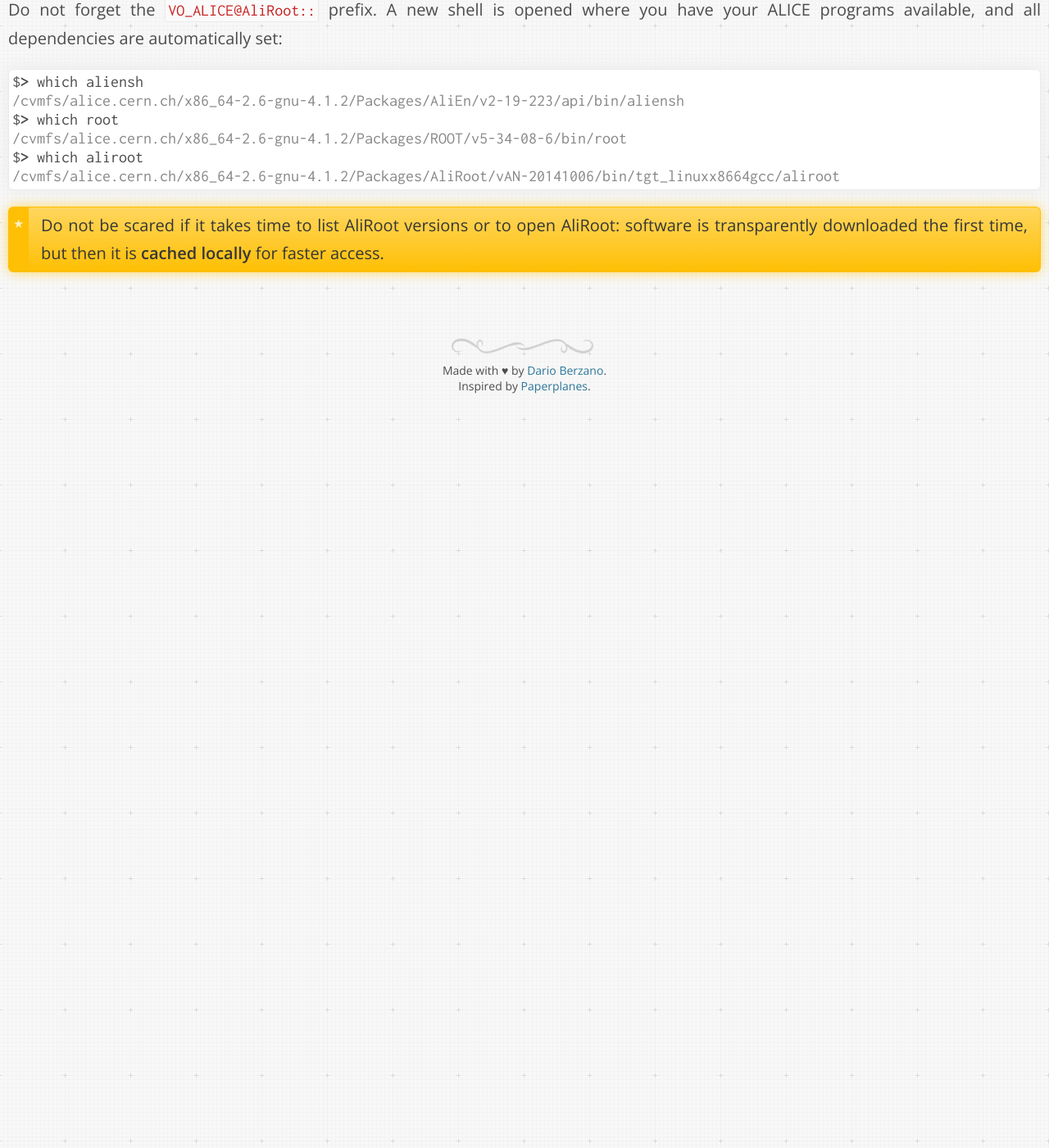
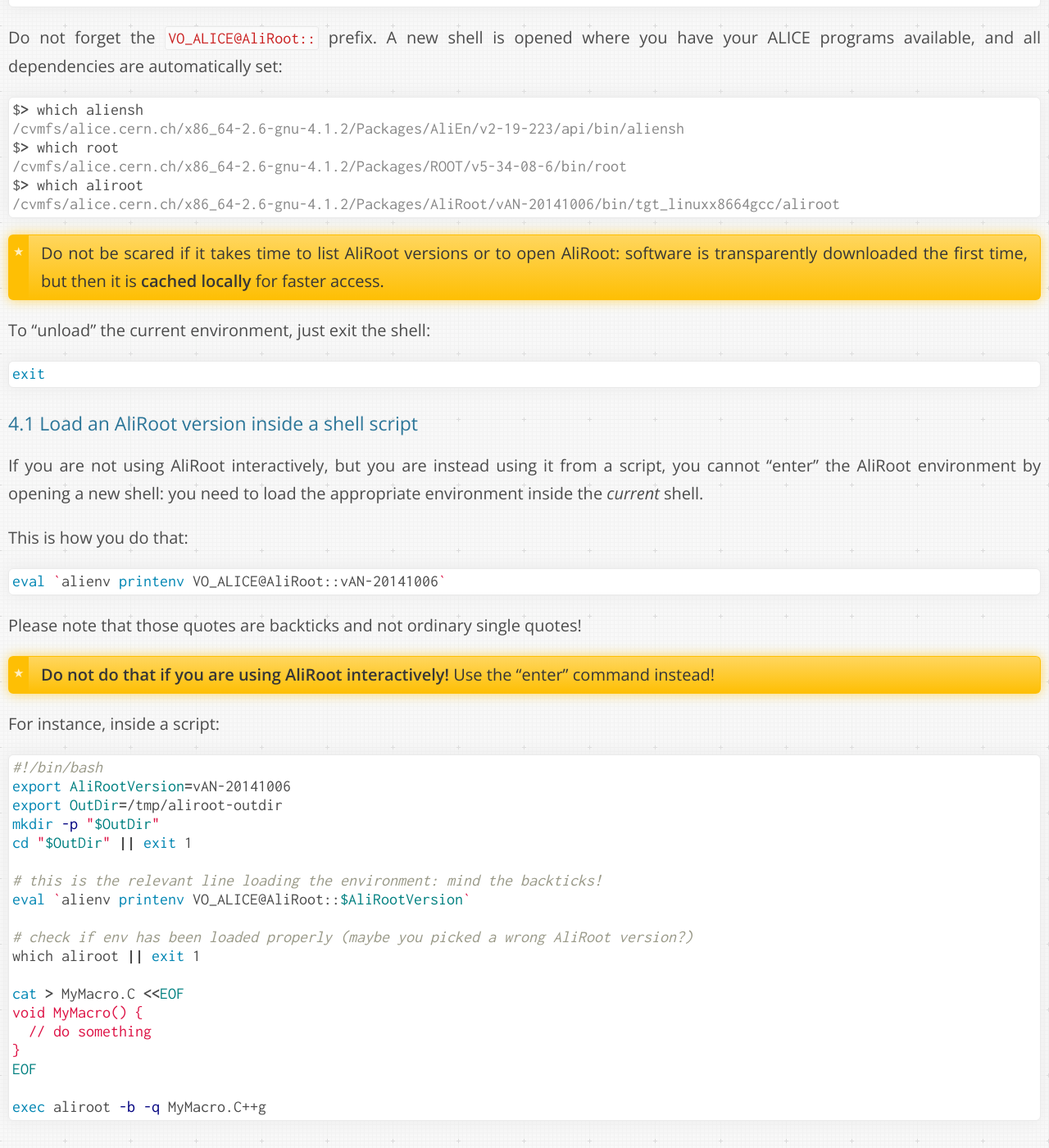
Before and after one commit to dberzano/dberzano.github.io, a Jekyll site: the page built from alice/install-aliroot/cvmfs.md, in a window 1280 px wide and 1400 px high, scrolled down 3169 px. Shown: the whole window at 82% size. Built offline with Jekyll 4.4.1, drawn with Linux system fonts in a browser that asks for light colours; Markdown is read by kramdown in place of the engine named in the settings; before the commit the page ends 3674 px from its top, so only the background shows below that; some of the changed text lies outside the part shown.

Commit message:
AliInst: load AliRoot version in a shell script

````diff
--- a/alice/install-aliroot/cvmfs.md
+++ b/alice/install-aliroot/cvmfs.md
@@ -166,3 +166,53 @@
 > Do not be scared if it takes time to list AliRoot versions or to
 > open AliRoot: software is transparently downloaded the first time,
 > but then it is **cached locally** for faster access.
+
+To "unload" the current environment, just exit the shell:
+
+```bash
+exit
+```
+
+
+### Load an AliRoot version inside a shell script
+
+If you are not using AliRoot interactively, but you are instead using
+it from a script, you cannot "enter" the AliRoot environment by
+opening a new shell: you need to load the appropriate environment
+inside the *current* shell.
+
+This is how you do that:
+
+```bash
+eval `alienv printenv VO_ALICE@AliRoot::vAN-20141006`
+```
+
+Please note that those quotes are **backticks** and not ordinary
+single quotes!
+
+> **Do not do that if you are using AliRoot interactively!** Use
+> the "enter" command instead!
+
+For instance, inside a script:
+
+```bash
+#!/bin/bash
+export AliRootVersion=vAN-20141006
+export OutDir=/tmp/aliroot-outdir
+mkdir -p "$OutDir"
+cd "$OutDir" || exit 1
+
+# this is the relevant line loading the environment: mind the backticks!
+eval `alienv printenv VO_ALICE@AliRoot::$AliRootVersion`
+
+# check if env has been loaded properly (maybe you picked a wrong AliRoot version?)
+which aliroot || exit 1
+
+cat > MyMacro.C <<EOF
+void MyMacro() {
+  // do something
+}
+EOF
+
+exec aliroot -b -q MyMacro.C++g
+```
````
